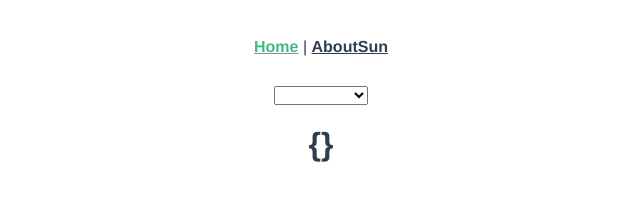
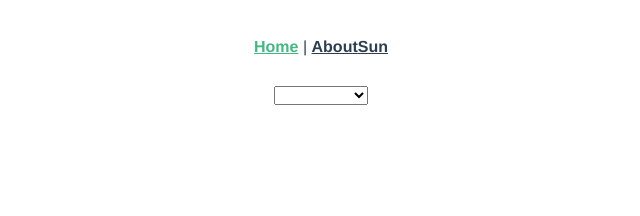
Before and after one commit to henrikbuller/team8s_smhi, a Vue app: page /#/ in a window 1280 px wide. Shown: the top 216 px of the page, without its empty margins (319-959 px from the left). Built offline with nearby package versions, Linux system fonts and the light colour scheme.

Commit message:
tried to make TemperatureService dynamic, but failed

```diff
--- a/src/components/MenuComponent.vue
+++ b/src/components/MenuComponent.vue
@@ -3,7 +3,7 @@
         <select v-model="selected">
             <option v-for="city in cities" :value="city" :key="city.name">{{ city.name }}</option>
         </select>
-        <h1>{{ selected }}</h1>
+        <h1>{{ selected.name }}</h1>
     </div>
 </template>
 
@@ -22,7 +22,6 @@ export default {
     watch: {
         selected() {
             Data.city = this.selected + ""
-            console.log(Data.city)
         },
     },
 }
--- a/src/lib/TemperatureService.js
+++ b/src/lib/TemperatureService.js
@@ -1,4 +1,5 @@
 const BASE_URL = "https://opendata-download-metfcst.smhi.se/api"
+
 const gbg = { name: "Göteborg", lng: 16.158, lat: 58.5812 }
 
 const TemperatureService = {
--- a/src/views/Sun.vue
+++ b/src/views/Sun.vue
@@ -2,7 +2,7 @@
     <div class="home">
         <h1>Göteborg</h1>
         <div id="temp">{{ currentTemp }}°C</div>
-        <h2>{{ city }}</h2>
+        <h2>{{ city.name }}</h2>
     </div>
 </template>
 
@@ -21,10 +21,23 @@ export default {
         }
     },
     async created() {
+        // detta blev undefined
+        // let city = Data.city
+        // let lng = city.lng
+        // let lat = city.lat
+        // console.log(lng, " ", lat)
+
+        //Här ville vi anropa med lng och lat som inparameter
         this.currentTemp = await TemperatureService.updateWeatherData()
     },
     watch: {
         async currentTemp() {
+            // detta blev undefined
+            // let city = Data.city
+            // let lng = city.lng
+            // let lat = city.lat
+            // console.log(lng, " ", lat)
+            //Här ville vi anropa med lng och lat som inparameter
             this.currentTemp = await TemperatureService.updateWeatherData()
         },
     },
```
